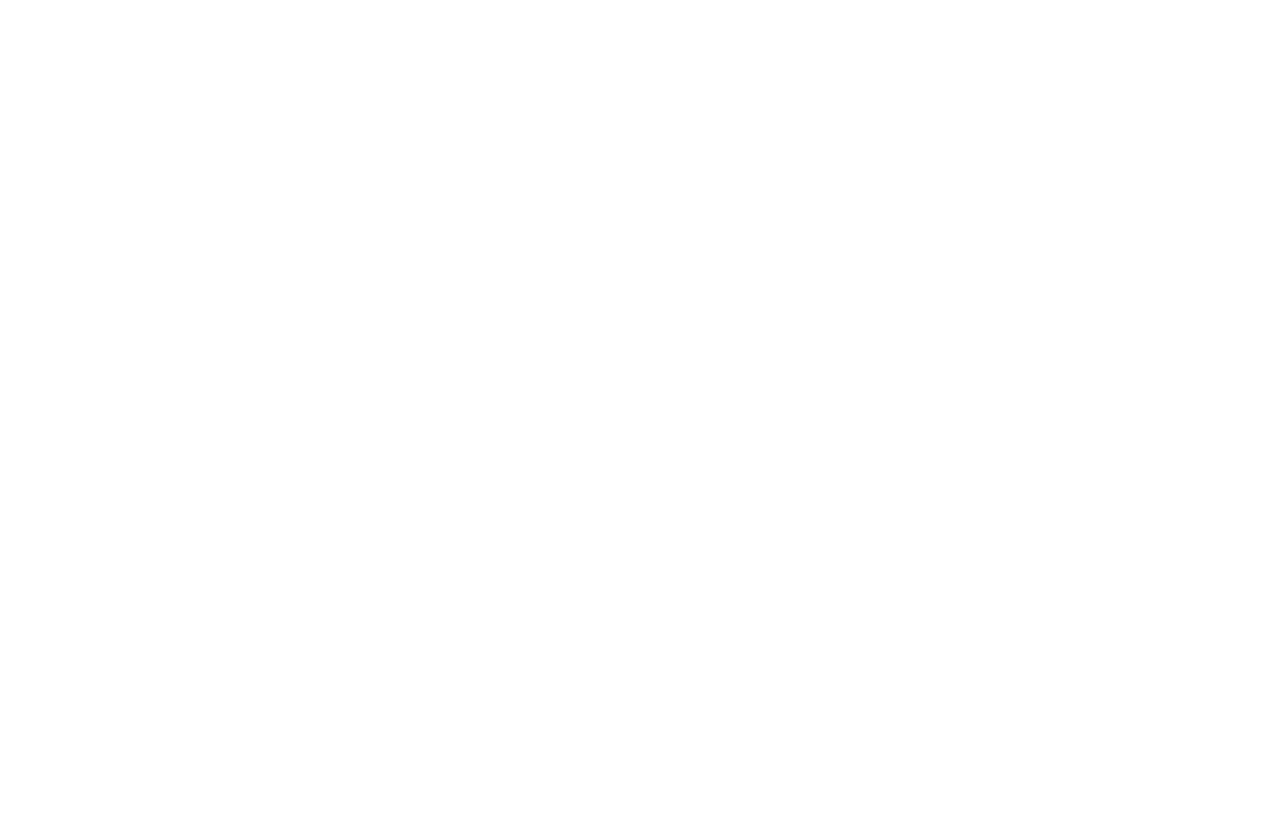
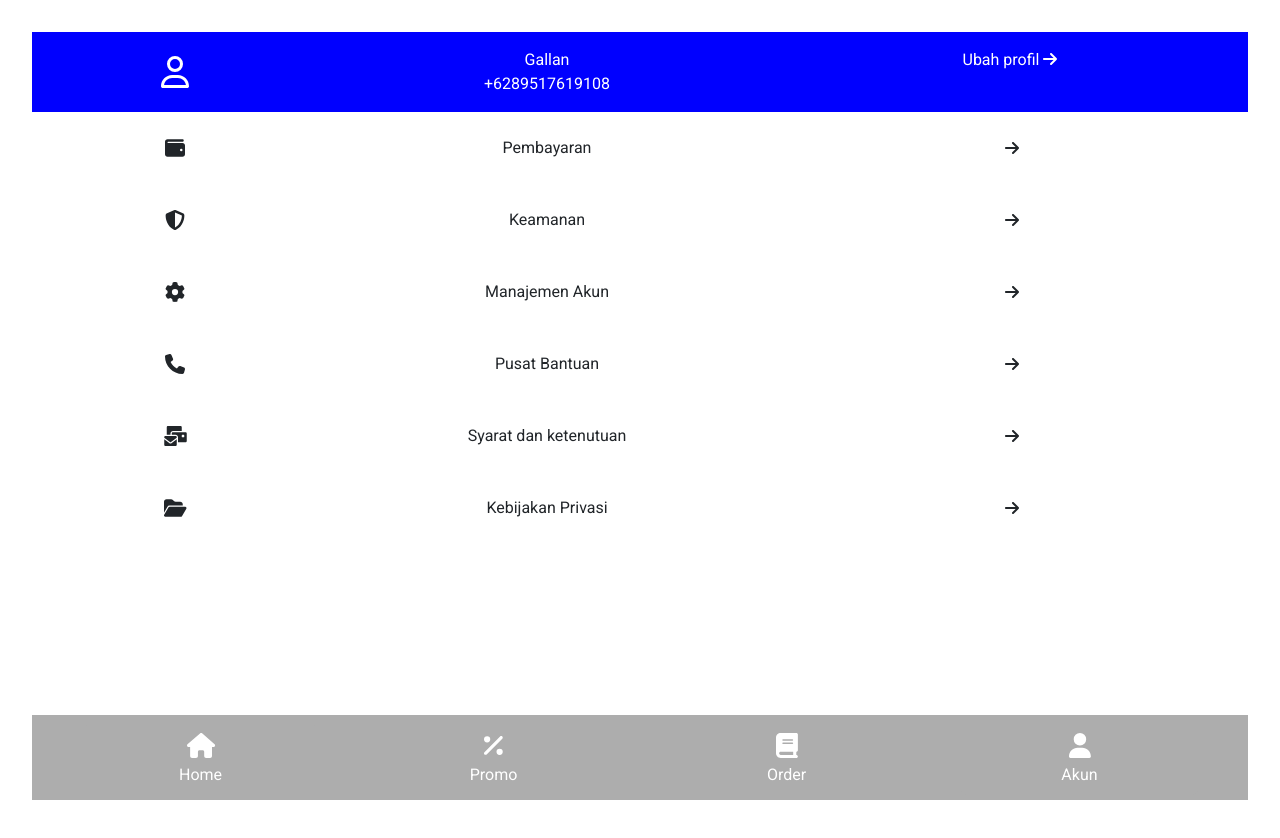
Before and after one commit to GallanSJK/test-fs-bni, a React (Vite) app: page /akun in a window 1280 px wide. Before the commit this address had no page. Shown: the top 838 px of the page. Before the commit the page ends 800 px from the top, so only its background shows below. Built offline with nearby package versions, Linux system fonts and the light colour scheme.

Commit message:
add page akun

```diff
--- a/src/components/FooterHome/index.jsx
+++ b/src/components/FooterHome/index.jsx
@@ -28,7 +28,7 @@
                         </Link>
                     </ListGroup.Item>
                     <ListGroup.Item as="li">
-                        <Link to='/'>
+                        <Link to='/akun'>
                             <FontAwesomeIcon icon="fa-solid fa-user" />
                             <span>Akun</span>
                         </Link>
--- a/src/index.css
+++ b/src/index.css
@@ -86,7 +86,9 @@
   background-color: blue;
 }
 
-
+.Logout {
+  margin-top: 200px;
+}
 
 @media (max-width: 991px) {
   .Slider img {
--- a/src/main.jsx
+++ b/src/main.jsx
@@ -5,6 +5,7 @@
 import Home from './pages/Home'
 import Order from './pages/Order'
 import Promo from './pages/Promo'
+import Akun from './pages/Akun'
 import { BrowserRouter, Routes, Route } from 'react-router-dom'
 // import { Provider } from 'react-redux'
 // import store from './app/store'
@@ -20,6 +21,7 @@
         <Route path='/home' element={<Home />} />
         <Route path='/order' element={<Order />} />
         <Route path='/promo' element={<Promo />} />
+        <Route path='/akun' element={<Akun />} />
       </Routes>
     </BrowserRouter>
     {/* </Provider> */}
--- /dev/null
+++ b/src/pages/Akun/index.jsx
@@ -0,0 +1,113 @@
+import { FontAwesomeIcon } from '@fortawesome/react-fontawesome'
+import Container from 'react-bootstrap/Container';
+import { FooterHome } from "../../components";
+import Button from 'react-bootstrap/Button';
+import Row from 'react-bootstrap/Row';
+import Col from 'react-bootstrap/Col';
+import { Link } from "react-router-dom";
+
+export default function Akun() {
+    return (
+        <>
+            <section className="Order">
+                <Container>
+                    <Row className="row-cols-lg-auto pt-3 g-0">
+                        <Col xs={2} lg={2} className='d-flex align-items-center justify-content-center'>
+                            <FontAwesomeIcon icon="fa-regular fa-user" size="2xl" />
+                        </Col>
+                        <Col xs={6} lg={6} className='px-1 d-flex flex-column justify-content-center'>
+                            <p className='mb-0'>Gallan</p>
+                            <p className='mb-0'>+6289517619108</p>
+                        </Col>
+                        <Col xs={4} lg={4} className='d-flex flex-column px-1'>
+                        <p className='mb-0'>Ubah profil
+                            <FontAwesomeIcon className='px-1' icon="fa-solid fa-arrow-right" />
+                        </p>
+
+                        </Col>
+                    </Row>
+                </Container>
+            </section>
+            <section className="Data">
+                <Container>
+                    <Row className="row-cols-lg-auto py-4 g-0">
+                        <Col xs={2} lg={2} className='d-flex align-items-center justify-content-center'>
+                            <FontAwesomeIcon icon="fa-solid fa-wallet" size="lg" />
+                        </Col>
+                        <Col xs={6} lg={6} className='px-1 d-flex flex-column justify-content-center'>
+                            <p className='mb-0'>Pembayaran</p>
+                        </Col>
+                        <Col xs={4} lg={4} className='d-flex align-items-center justify-content-center'>
+                            <FontAwesomeIcon icon="fa-solid fa-arrow-right" />
+                        </Col>
+                    </Row>
+                    <Row className="row-cols-lg-auto py-4 g-0">
+                        <Col xs={2} lg={2} className='d-flex align-items-center justify-content-center'>
+                            <FontAwesomeIcon icon="fa-solid fa-shield-halved" size="lg" />
+                        </Col>
+                        <Col xs={6} lg={6} className='px-1 d-flex flex-column justify-content-center'>
+                            <p className='mb-0'>Keamanan</p>
+                        </Col>
+                        <Col xs={4} lg={4} className='d-flex align-items-center justify-content-center'>
+                            <FontAwesomeIcon icon="fa-solid fa-arrow-right" />
+                        </Col>
+                    </Row>
+                    <Row className="row-cols-lg-auto py-4 g-0">
+                        <Col xs={2} lg={2} className='d-flex align-items-center justify-content-center'>
+                            <FontAwesomeIcon icon="fa-solid fa-gear" size="lg" />
+                        </Col>
+                        <Col xs={6} lg={6} className='px-1 d-flex flex-column justify-content-center'>
+                            <p className='mb-0'>Manajemen Akun</p>
+                        </Col>
+                        <Col xs={4} lg={4} className='d-flex align-items-center justify-content-center'>
+                            <FontAwesomeIcon icon="fa-solid fa-arrow-right" />
+                        </Col>
+                    </Row>
+                    <Row className="row-cols-lg-auto py-4 g-0">
+                        <Col xs={2} lg={2} className='d-flex align-items-center justify-content-center'>
+                            <FontAwesomeIcon icon="fa-solid fa-phone" size="lg" />
+                        </Col>
+                        <Col xs={6} lg={6} className='px-1 d-flex flex-column justify-content-center'>
+                            <p className='mb-0'>Pusat Bantuan</p>
+                        </Col>
+                        <Col xs={4} lg={4} className='d-flex align-items-center justify-content-center'>
+                            <FontAwesomeIcon icon="fa-solid fa-arrow-right" />
+                        </Col>
+                    </Row>
+                    <Row className="row-cols-lg-auto py-4 g-0">
+                        <Col xs={2} lg={2} className='d-flex align-items-center justify-content-center'>
+                            <FontAwesomeIcon icon="fa-solid fa-envelopes-bulk" size="lg" />
+                        </Col>
+                        <Col xs={6} lg={6} className='px-1 d-flex flex-column justify-content-center'>
+                            <p className='mb-0'>Syarat dan ketenutuan</p>
+                        </Col>
+                        <Col xs={4} lg={4} className='d-flex align-items-center justify-content-center'>
+                            <FontAwesomeIcon icon="fa-solid fa-arrow-right" />
+                        </Col>
+                    </Row>
+                    <Row className="row-cols-lg-auto py-4 g-0">
+                        <Col xs={2} lg={2} className='d-flex align-items-center justify-content-center'>
+                            <FontAwesomeIcon icon="fa-solid fa-folder-open" size="lg" />
+                        </Col>
+                        <Col xs={6} lg={6} className='px-1 d-flex flex-column justify-content-center'>
+                            <p className='mb-0'>Kebijakan Privasi</p>
+                        </Col>
+                        <Col xs={4} lg={4} className='d-flex align-items-center justify-content-center'>
+                            <FontAwesomeIcon icon="fa-solid fa-arrow-right" />
+                        </Col>
+                    </Row>
+                </Container>
+            </section>
+            <section className='Logout'>
+                <Container className='mb-5'>
+                    <Link to='/' className='text-decoration-none'>
+                        <div className="py-3 d-grid gap-2 col-lg-6 col-sm-12 mx-auto">
+                            <Button className="btn btn-danger" type='submit'>Logout</Button>
+                        </div>
+                    </Link>
+                </Container>
+            </section>
+            <FooterHome />
+        </>
+    )
+}
--- a/src/pages/index.jsx
+++ b/src/pages/index.jsx
@@ -2,3 +2,4 @@
 export { default as Home } from './Home'
 export { default as Order } from './Order'
 export { default as Promo } from './Promo'
+export { default as Akun } from './Akun'
```
